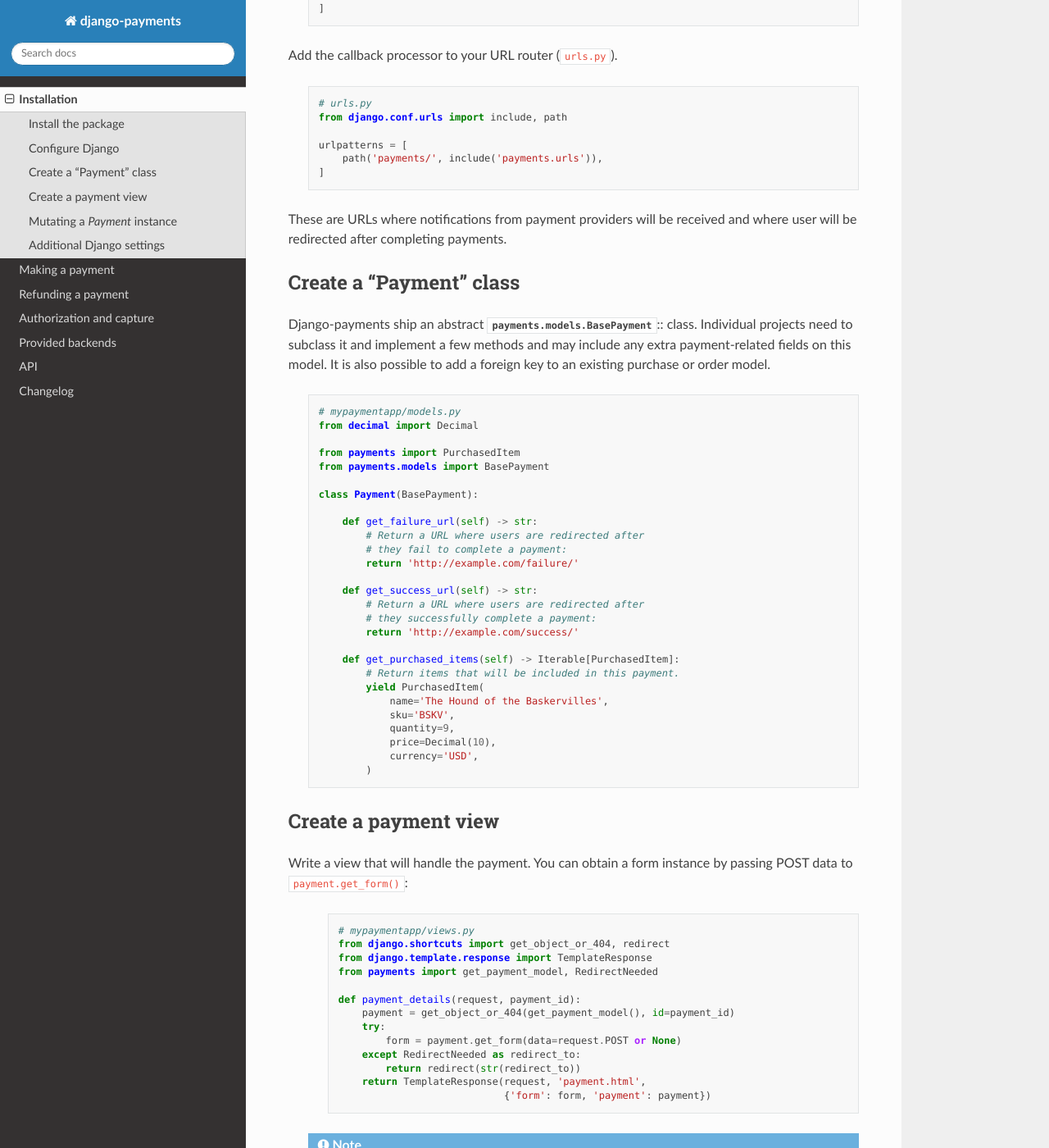
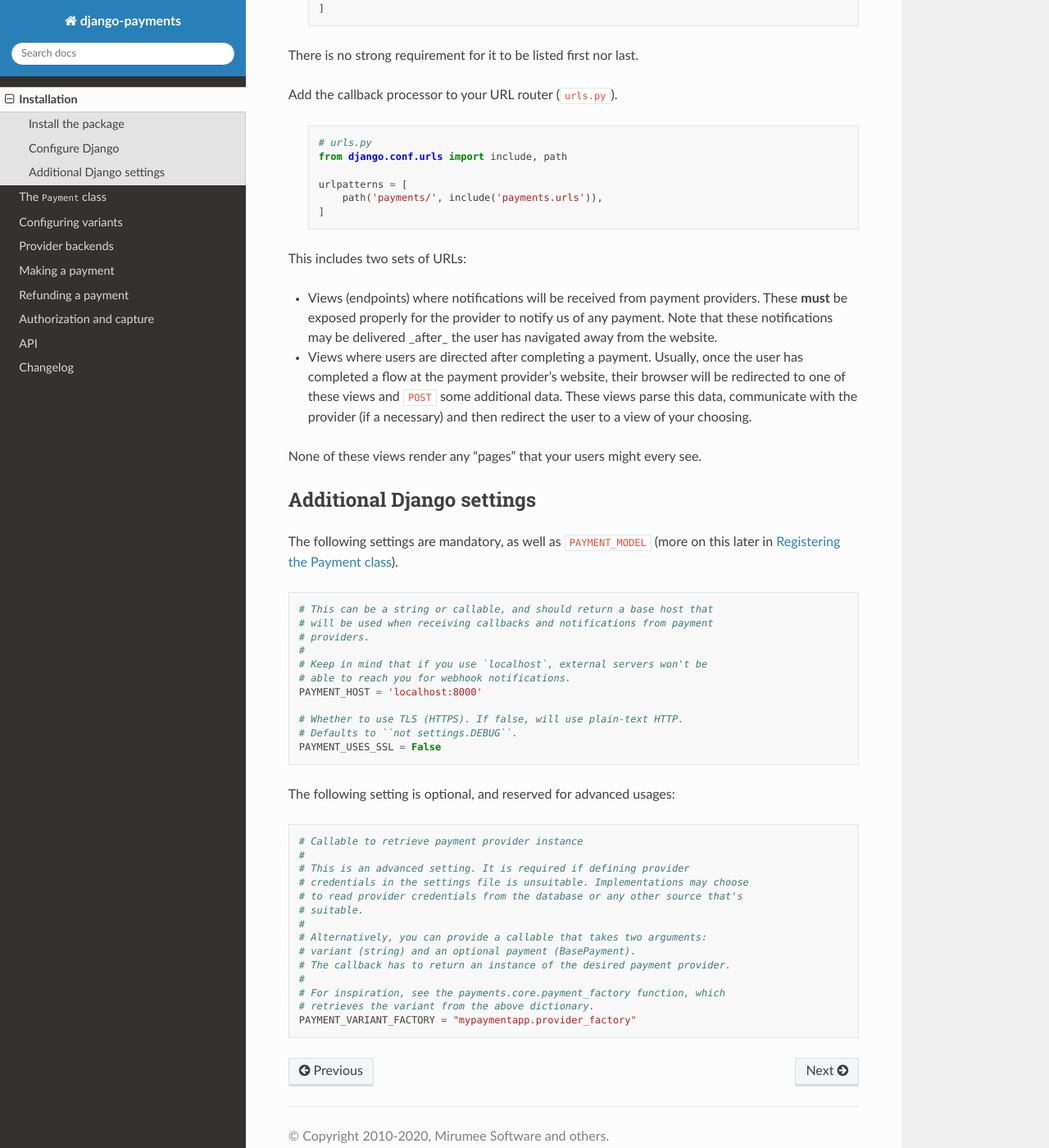
Before and after one commit to jazzband/django-payments, a Sphinx documentation site: the page built from docs/install.rst, in a window 1280 px wide and 1400 px high, scrolled down 868 px. Shown: the whole window at 82% size. Built offline with Sphinx 7.4.7 and the Read the Docs theme 2.0.0, drawn with Linux system fonts in a browser that asks for light colours; the version number could not be read and is left out; some of the changed text lies outside the part shown.

Commit message:
Fill missing gaps in the documentation

```diff
--- a/docs/api.rst
+++ b/docs/api.rst
@@ -1,5 +1,7 @@
 API
 ===
+
+.. autofunction:: payments.core.provider_factory
 
 .. autoclass:: payments.models.BasePayment
     :members:
--- a/docs/modules.rst
+++ b/docs/backends.rst
@@ -1,9 +1,11 @@
-Provided backends
+.. _backends:
+
+Provider backends
 =================
 
-These are the payment provider implementations included in this package. Note that you
-should not usually instantiate these yourself, but use :func:`provider_factory`
-instead.
+These are the payment provider backend implementations included in this
+package. Note that you should not usually instantiate these yourself, but use
+:func:`.provider_factory` instead.
 
 Dummy
 -----
--- a/docs/install.rst
+++ b/docs/install.rst
@@ -4,32 +4,32 @@
 Install the package
 -------------------
 
-   .. code-block:: bash
+.. code-block:: bash
 
-      $ pip install django-payments
+  $ pip install django-payments
 
 Most providers have additional dependencies. For example, if using stripe, you
 should run:
 
 
-   .. code-block:: bash
+.. code-block:: bash
 
-      $ pip install "django-payments[stripe]"
+  $ pip install "django-payments[stripe]"
 
 Multiple providers can be specified comma-separated, e.g.:
 
-   .. code-block:: bash
+.. code-block:: bash
 
-      $ pip install "django-payments[mercadopago,todopago]"
+  $ pip install "django-payments[mercadopago,todopago]"
 
-   .. hint::
+.. hint::
 
-      Use quotes as above to prevent your shell from parsing the square brackets.
+  Use quotes as above to prevent your shell from parsing the square brackets.
 
 .. versionchanged:: 0.15
 
    Each provider now has extra/optional dependencies. Previously, dependencies
-   for **all** providers was installed by default.
+   for **all** providers were installed by default.
 
 Configure Django
 ----------------
@@ -45,6 +45,8 @@
         ...
       ]
 
+There is no strong requirement for it to be listed first nor last.
+
 Add the callback processor to your URL router (``urls.py``).
 
     .. code-block:: python
@@ -56,156 +58,57 @@
           path('payments/', include('payments.urls')),
       ]
 
-These are URLs where notifications from payment providers will be received and
-where user will be redirected after completing payments.
+This includes two sets of URLs:
 
-Create a "Payment" class
-------------------------
+- Views (endpoints) where notifications will be received from payment
+  providers. These **must** be exposed properly for the provider to notify us
+  of any payment. Note that these notifications may be delivered _after_ the
+  user has navigated away from the website.
+- Views where users are directed after completing a payment. Usually, once the
+  user has completed a flow at the payment provider's website, their browser
+  will be redirected to one of these views and ``POST`` some additional data.
+  These views parse this data, communicate with the provider (if a necessary)
+  and then redirect the user to a view of your choosing.
 
-Django-payments ship an abstract :class:`payments.models.BasePayment`:: class.
-Individual projects need to subclass it and implement a few methods and may
-include any extra payment-related fields on this model. It is also possible to
-add a foreign key to an existing purchase or order model.
-
-    .. code-block:: python
-
-      # mypaymentapp/models.py
-      from decimal import Decimal
-
-      from payments import PurchasedItem
-      from payments.models import BasePayment
-
-      class Payment(BasePayment):
-
-          def get_failure_url(self) -> str:
-              # Return a URL where users are redirected after
-              # they fail to complete a payment:
-              return 'http://example.com/failure/'
-
-          def get_success_url(self) -> str:
-              # Return a URL where users are redirected after
-              # they successfully complete a payment:
-              return 'http://example.com/success/'
-
-          def get_purchased_items(self) -> Iterable[PurchasedItem]:
-              # Return items that will be included in this payment.
-              yield PurchasedItem(
-                  name='The Hound of the Baskervilles',
-                  sku='BSKV',
-                  quantity=9,
-                  price=Decimal(10),
-                  currency='USD',
-              )
-
-Create a payment view
----------------------
-
-Write a view that will handle the payment. You can obtain a form instance by
-passing POST data to ``payment.get_form()``:
-
-    .. code-block:: python
-
-      # mypaymentapp/views.py
-      from django.shortcuts import get_object_or_404, redirect
-      from django.template.response import TemplateResponse
-      from payments import get_payment_model, RedirectNeeded
-
-      def payment_details(request, payment_id):
-          payment = get_object_or_404(get_payment_model(), id=payment_id)
-          try:
-              form = payment.get_form(data=request.POST or None)
-          except RedirectNeeded as redirect_to:
-              return redirect(str(redirect_to))
-          return TemplateResponse(request, 'payment.html',
-                                  {'form': form, 'payment': payment})
-
-   .. note::
-
-      Please note that :meth:`Payment.get_form` may raise a
-      :exc:`RedirectNeeded` exception. In this case, you need to redirect the
-      user to the supplied URL.
-
-Prepare a template that displays the form using its ``action`` and ``method``:
-
-   .. code-block:: html
-
-      <!-- templates/payment.html -->
-      <form action="{{ form.action }}" method="{{ form.method }}">
-          {% csrf_token %}
-          {{ form.as_p }}
-          <p><input type="submit" value="Proceed" /></p>
-      </form>
-
-Mutating a `Payment` instance
------------------------------
-
-When operating `BasePayment` instances, care should be take to only save
-changes atomically. If you were to load an instance into memory, mutate, and
-then save it, you might overwrite fields that have been updated due to handling
-a notification from the processor. Keep in mind that some processors implement
-"at least once" notification delivery.
-
-In general, you should either:
-
-- Use atomic updates only specifying the relevant fields. For example, if the
-  application-local ``Payment`` class has a custom field named
-  ``discount_card_code``, use
-  ``BasePayment.objects.filter(pk=payment_id).update(discount_card_code="123XYZ")``.
-  This is the recommended approach.
-- Lock the database row while mutating a python instance of ``BasePayment`` (may
-  negatively affect performance at scale).
+None of these views render any "pages" that your users might every see.
 
 .. _settings:
 
 Additional Django settings
 --------------------------
 
-Additionally, you'll need to configure a few extra settings:
+The following settings are mandatory, as well as ``PAYMENT_MODEL`` (more on
+this later in :ref:`PAYMENT_MODEL`).
 
-    .. code-block:: python
+.. code-block:: python
 
-      # This can be a string or callable, and should return a base host that
-      # will be used when receiving callbacks and notifications from payment
-      # providers.
-      #
-      # Keep in mind that if you use `localhost`, external servers won't be
-      # able to reach you for webhook notifications.
-      PAYMENT_HOST = 'localhost:8000'
+  # This can be a string or callable, and should return a base host that
+  # will be used when receiving callbacks and notifications from payment
+  # providers.
+  #
+  # Keep in mind that if you use `localhost`, external servers won't be
+  # able to reach you for webhook notifications.
+  PAYMENT_HOST = 'localhost:8000'
 
-      # Whether to use TLS (HTTPS). If false, will use plain-text HTTP.
-      # Defaults to ``not settings.DEBUG``.
-      PAYMENT_USES_SSL = False
+  # Whether to use TLS (HTTPS). If false, will use plain-text HTTP.
+  # Defaults to ``not settings.DEBUG``.
+  PAYMENT_USES_SSL = False
 
-      # A dotted path to your Payment class (see above).
-      PAYMENT_MODEL = 'mypaymentapp.Payment'
+The following setting is optional, and reserved for advanced usages:
 
-      # Named configuration for your payment provider(s).
-      #
-      # Each payment processor takes different arguments.
-      # This setting is a tuple, where the first element is the variant's name
-      # (this is just a local alias), and the second element is a dict with
-      # the provider-specific attributes (generally API keys or alike).
-      #
-      # See Backends for details.
-      PAYMENT_VARIANTS = {
-          'default': ('payments.dummy.DummyProvider', {})
-      }
+.. code-block:: python
 
-      # Callable to retrieve payment provider instance
-      #
-      # This is an advanced setting. It is required if defining provider
-      # credentials in the settings file is unsuitable. Implementations may choose
-      # to read provider credentials from the database or any other source that's
-      # suitable.
-      #
-      # Alternatively, you can provide a callable that takes two arguments:
-      # variant (string) and an optional payment (BasePayment).
-      # The callback has to return an instance of the desired payment provider.
-      #
-      # For inspiration, see the payments.core.payment_factory function, which
-      # retrieves the variant from the above dictionary.
-      PAYMENT_VARIANT_FACTORY = "mypaymentapp.provider_factory"
-
-   .. hint::
-
-      Variant names are used in URLs so it's best to stick to ASCII.
+  # Callable to retrieve payment provider instance
+  #
+  # This is an advanced setting. It is required if defining provider
+  # credentials in the settings file is unsuitable. Implementations may choose
+  # to read provider credentials from the database or any other source that's
+  # suitable.
+  #
+  # Alternatively, you can provide a callable that takes two arguments:
+  # variant (string) and an optional payment (BasePayment).
+  # The callback has to return an instance of the desired payment provider.
+  #
+  # For inspiration, see the payments.core.payment_factory function, which
+  # retrieves the variant from the above dictionary.
+  PAYMENT_VARIANT_FACTORY = "mypaymentapp.provider_factory"
--- /dev/null
+++ b/docs/payment-model.rst
@@ -0,0 +1,132 @@
+The ``Payment`` class
+=====================
+
+Create a ``Payment`` class
+--------------------------
+
+django-payments ship an abstract :class:`payments.models.BasePayment` class.
+Individual projects need to subclass it and implement a few methods and may
+include any extra payment-related fields on this model. It is also possible to
+add a foreign key to an existing purchase or order model.
+
+The following instance methods are required:
+
+.. automethod:: payments.models.BasePayment.get_failure_url
+
+.. automethod:: payments.models.BasePayment.get_success_url
+
+.. automethod:: payments.models.BasePayment.get_purchased_items
+
+Example implementation
+......................
+
+    .. code-block:: python
+
+      # mypaymentapp/models.py
+      from decimal import Decimal
+
+      from payments import PurchasedItem
+      from payments.models import BasePayment
+
+      class Payment(BasePayment):
+
+          def get_failure_url(self) -> str:
+              # Return a URL where users are redirected after
+              # they fail to complete a payment:
+              return f"http://example.com/payments/{self.pk}/failure"
+
+          def get_success_url(self) -> str:
+              # Return a URL where users are redirected after
+              # they successfully complete a payment:
+              return f"http://example.com/payments/{self.pk}/success"
+
+          def get_purchased_items(self) -> Iterable[PurchasedItem]:
+              # Return items that will be included in this payment.
+              yield PurchasedItem(
+                  name='The Hound of the Baskervilles',
+                  sku='BSKV',
+                  quantity=9,
+                  price=Decimal(10),
+                  currency='USD',
+              )
+
+Create a payment view
+---------------------
+
+Write a view that will handle the payment. You can obtain a form instance by
+passing POST data to :meth:`~.BasePayment.get_form`:
+
+    .. code-block:: python
+
+      # mypaymentapp/views.py
+      from django.shortcuts import get_object_or_404, redirect
+      from django.template.response import TemplateResponse
+      from payments import get_payment_model, RedirectNeeded
+
+      def payment_details(request, payment_id):
+          payment = get_object_or_404(get_payment_model(), id=payment_id)
+
+          try:
+              form = payment.get_form(data=request.POST or None)
+          except RedirectNeeded as redirect_to:
+              return redirect(str(redirect_to))
+
+          return TemplateResponse(
+              request,
+              'payment.html',
+              {'form': form, 'payment': payment}
+          )
+
+.. note::
+
+  Please note that :meth:`Payment.get_form` may raise a
+  :exc:`RedirectNeeded` exception. In this case, you need to redirect the
+  user to the supplied URL.
+
+Prepare a template that displays the form using its ``action`` and ``method``:
+
+   .. code-block:: html
+
+      <!-- templates/payment.html -->
+      <form action="{{ form.action }}" method="{{ form.method }}">
+          {% csrf_token %}
+          {{ form.as_p }}
+          <p><input type="submit" value="Proceed" /></p>
+      </form>
+
+Once users have completed a payment, they will be redirected to the URl
+returned by :meth:`~.BasePayment.get_success_url` or
+:meth:`~.BasePayment.get_failure_url`.
+
+Mutating a ``Payment`` instance
+-----------------------------
+
+When operating ``Payment`` instances, care should be take to only save
+changes atomically. If a model is loaded into memory, mutated, and then saved
+back to the database it is possible to overwrite concurrent changes made by
+handling a notification from the payment processor. Keep in mind that most
+processors are likely implement "at least once" notification delivery.
+
+In general, you should either:
+
+- Use atomic updates only specifying the relevant fields. For example, if the
+  application-local ``Payment`` class has a custom field named
+  ``discount_card_code``, use
+  ``BasePayment.objects.filter(pk=payment_id).update(discount_card_code="123XYZ")``.
+  This is the recommended approach.
+- Lock the database row while mutating a python instance of ``BasePayment`` (may
+  negatively affect performance at scale).
+
+.. _PAYMENT_MODEL:
+
+Registering the ``Payment`` class
+---------------------------------
+
+Once the ``Payment`` class has been implemented, it needs to be registered as
+the payment model for an application. This is done by adding a variable to the
+``settings.py`` file. E.g.:
+
+.. code-block:: python
+
+  # A dotted path to the Payment class.
+  PAYMENT_MODEL = 'mypaymentapp.models.Payment'
--- a/docs/refund.rst
+++ b/docs/refund.rst
@@ -3,14 +3,16 @@
 Refunding a payment
 ===================
 
-If you need to refund a payment, you can do this by calling the ``refund()`` method on your :class:`Payment` instance::
+If you need to refund a payment, you can do this by calling the ``refund()``
+method on your :class:`Payment` instance::
 
       >>> from payments import get_payment_model
       >>> Payment = get_payment_model()
       >>> payment = Payment.objects.get()
       >>> payment.refund()
 
-By default, the total amount would be refunded. You can perform a partial refund, by providing the ``amount`` parameter::
+By default, the total amount would be refunded. You can perform a partial
+refund, by providing the ``amount`` parameter::
 
       >>> from decimal import Decimal
       >>> payment.refund(amount=Decimal(10.0))
--- /dev/null
+++ b/docs/variants.rst
@@ -0,0 +1,34 @@
+Configuring variants
+====================
+
+django-payment ships with a few :ref:`provider backends <backends>`. Third
+party libraries and applications are free to implement others. You may even
+implement your own backend if you have users that use some internal payment
+system of yours.
+
+Each configured backend is called a "variant". For example, a system may use
+two different Stripe accounts. Such a system would configure two variants, both
+using the same backend (``payments.stripe.StripeProvider``), but different
+credentials.
+
+Variants are configured ``PAYMENT_VARIANTS`` in ``settings.py``. This setting
+is a dict, where keys are the variant's name (this is just a local alias) and
+the value is a tuple. The tuple contains the dotted path to the backend class,
+and a dict with any backend-specific parameters.
+
+See :ref:`provider backends <backends>` for details on each backend and their
+required parameters.
+
+Example
+-------
+
+.. code-block:: python
+
+  # Named configuration for your payment provider(s).
+  PAYMENT_VARIANTS = {
+      'default': ('payments.dummy.DummyProvider', {})
+  }
+
+.. hint::
+
+  Variant names are used in URLs so it's best to stick to ASCII.
```
Also changed, not shown: docs/index.rst (+9 -7 lines), docs/usage.rst (+54 -36 lines), 1 other file.
